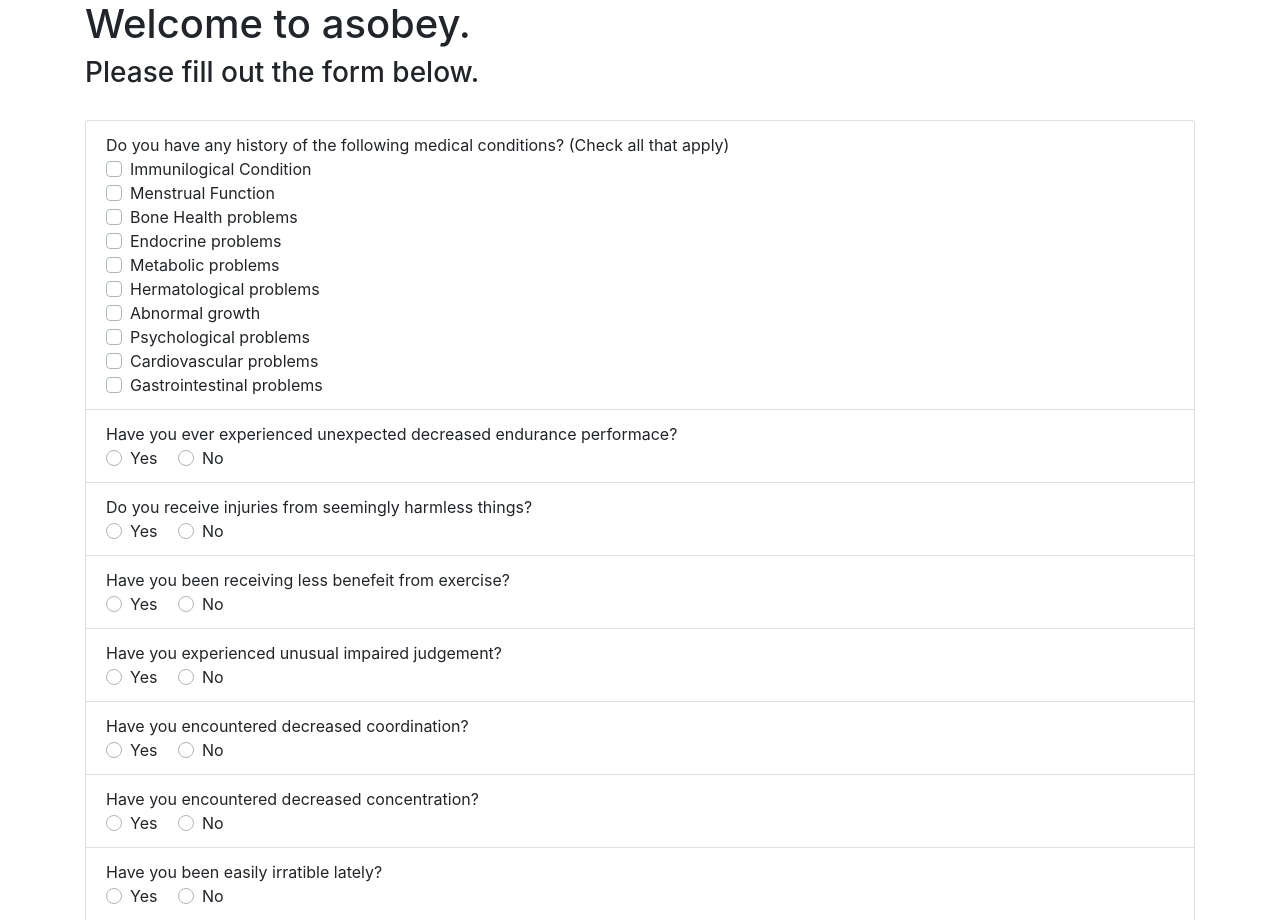
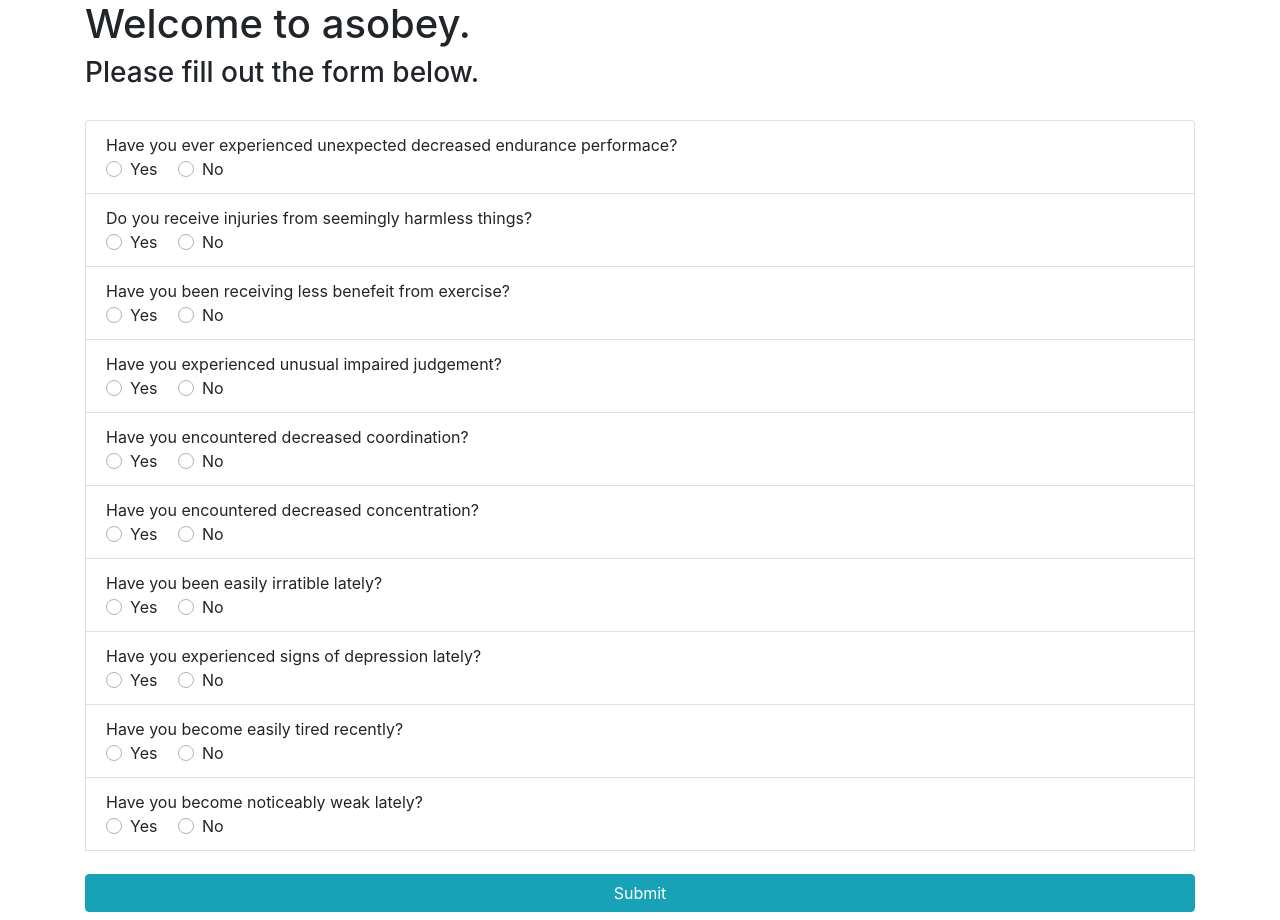
Before and after one commit to reticivis-net/pickhacks2019, a PHP site: page /portal/form.php in a window 1280 px wide. Shown: the top 920 px of the page. Run offline with PHP 8.4, Linux system fonts and the light colour scheme; the visitor is signed in with stand-in values (Sample User, id 1); data that the repository does not hold is empty; some libraries are stand-ins or nearby versions.

Commit message:
fixing things people screwed up

```diff
--- a/portal/form.php
+++ b/portal/form.php
@@ -1,42 +1,56 @@
 <!DOCTYPE html>
 <?php
-session_start();
-include '../dbconnect.php';
-$email = $_SESSION['email'];
-$result = $conn->query("SELECT userdata FROM users WHERE email = '$email'");
-$userdata = mysqli_fetch_assoc($result)['userdata'];
-if ($userdata === "") {
-    $userdata = '{"finished": "false"}';
+if (!isset($_SESSION)) {
+    session_start();
 }
-$userdata = json_decode($userdata, true);
-if ($userdata["finished"] === "true") {
-    header("Location: ../");
-} else {
-if (isset($_POST['10'])) {
-    $medicalQuestions = [];
-    $lm = 10;
-    for ($i = 0; $i < $lm; $i++) {
-        if(isset($_POST[$i])) {
-            $medicalQuestions[$i] = 1;
-        }
-        else $medicalQuestions[$i] = 0;
-    }
-
+if (isset($_POST['finished'])) {
+//echo 'sdf';
     $symptomQuestions = [];
     $ls = 10;
     for ($i = 0; $i < $ls; $i++) {
-        $symptomQuestions[$i] = $_POST[$i + $lm];
+        $symptomQuestions[$i] = $_POST[$i + 10];
     }
-    $userdata = [];
-    $userdata["finished"] = "true";
-    $userdata = json_encode(array_merge(array_merge($medicalQuestions, $symptomQuestions), $userdata));
-    $result = $conn->query("UPDATE users SET userdata = '$userdata' WHERE email='$email'");
-    if ($result === TRUE) { // if the DB insertion worked successfully
-        header("Location: /portal/index.php");
-    } else {
-        echo "error whoops";
+        $num1 = $symptomQuestions[0];
+        $num2 = $symptomQuestions[1];
+        $num3 = $symptomQuestions[2];
+        $num4 = $symptomQuestions[3];
+        $num5 = $symptomQuestions[4];
+        $num6 = $symptomQuestions[5];
+        $num7 = $symptomQuestions[6];
+        $num8 = $symptomQuestions[7];
+        $num9 = $symptomQuestions[8];
+        $num10 = $symptomQuestions[9];
+
+        $last_line = system('python C:/xampp/htdocs/pickhacks2019/NeuralNetwork.py "r" "10" "'.$num1.'" "'.$num2.'" "'.$num3.'" "'.$num4.'" "'.$num5.'" "'.$num6.'" "'.$num7.'" "'.$num8.'" "'.$num9.'" "'.$num10.'"', $retval);
+
+        $var1 = $last_line[1];
+        $var2 = $last_line[4];
+        $var3 = $last_line[7];
+        $var4 = $last_line[10];
+        $var5 = $last_line[13];
+
+        if ($var5 == 1) {
+            $_SESSION['prediction'] = 'absolute';
+        }
+        elseif ($var4 == 1) {
+            $_SESSION['prediction'] = 'high';
+        }
+        elseif ($var3 == 1) {
+            $_SESSION['prediction'] = 'medium';
+        }
+        elseif ($var2 == 1) {
+            $_SESSION['prediction'] = 'low';
+        }
+        elseif ($var1 == 1) {
+            $_SESSION['prediction'] = 'none';
+        }
+        else {
+            $_SESSION['prediction'] = 'error';
+        }
+
+        echo '<meta http-equiv="refresh" content="0; URL=/results">';
+
     }
-}
 include '../header.php';
 ?>
 <html lang="en">
@@ -59,7 +73,7 @@
 
 <body>
 
-<form method="POST" id="questionnaire" onsubmit="load()">
+<form method="POST" id="questionnaire">
     <!--
     <form method="POST" id="questionnaire" onsubmit="load()">
     <ul>
@@ -123,49 +137,7 @@
         <h1>Welcome to asobey.</h1>
         <h3>Please fill out the form below.</h3>
         <ul class="list-group">
-            <li class="list-group-item">Do you have any history of the following medical conditions? (Check all that apply)
-                <br>
-                <div class="custom-control custom-checkbox">
-                    <input type="checkbox" class="custom-control-input" id="input0" name="0" value="1">
-                    <label class="custom-control-label" for="input0">Immunilogical Condition</label>
-                </div>
-                <div class="custom-control custom-checkbox">
-                    <input type="checkbox" class="custom-control-input" id="input1" name="1" value="1">
-                    <label class="custom-control-label" for="input1">Menstrual Function</label>
-                </div>
-                <div class="custom-control custom-checkbox">
-                    <input type="checkbox" class="custom-control-input" id="input2" name="2" value="1">
-                    <label class="custom-control-label" for="input2">Bone Health problems</label>
-                </div>
-                <div class="custom-control custom-checkbox">
-                    <input type="checkbox" class="custom-control-input" id="input3" name="3" value="1">
-                    <label class="custom-control-label" for="input3">Endocrine problems</label>
-                </div>
-                <div class="custom-control custom-checkbox">
-                    <input type="checkbox" class="custom-control-input" id="input4" name="4" value="1">
-                    <label class="custom-control-label" for="input4">Metabolic problems</label>
-                </div>
-                <div class="custom-control custom-checkbox">
-                    <input type="checkbox" class="custom-control-input" id="input5" name="5" value="1">
-                    <label class="custom-control-label" for="input5">Hermatological problems</label>
-                </div>
-                <div class="custom-control custom-checkbox">
-                    <input type="checkbox" class="custom-control-input" id="input6" name="6" value="1">
-                    <label class="custom-control-label" for="input6">Abnormal growth</label>
-                </div>
-                <div class="custom-control custom-checkbox">
-                    <input type="checkbox" class="custom-control-input" id="input7" name="7" value="1">
-                    <label class="custom-control-label" for="input7">Psychological problems</label>
-                </div>
-                <div class="custom-control custom-checkbox">
-                    <input type="checkbox" class="custom-control-input" id="input8" name="8" value="1">
-                    <label class="custom-control-label" for="input8">Cardiovascular problems</label>
-                </div>
-                <div class="custom-control custom-checkbox">
-                    <input type="checkbox" class="custom-control-input" id="input9" name="9" value="1">
-                    <label class="custom-control-label" for="input9">Gastrointestinal problems</label>
-                </div>
-            </li>
+
             <li class="list-group-item">Have you ever experienced unexpected decreased endurance performace?
                 <br>
                 <div class="custom-control custom-radio custom-control-inline">
@@ -277,24 +249,14 @@
                 </div>
             </li>
             <br>
-            <button type="submit" form="questionnaire" value="Submit" class="btn btn-info" id="button">
+            <button name ='finished' type="submit" form="questionnaire" value="Submit" class="btn btn-info" id="button">
                 Submit
             </button>
-            <br>
         </ul>
 </form>
     </div>
 
-<script>
-    function load() {
-        let button = $("#button");
-        button.attr("disabled", "disabled");
-        button.html("Loading... <span class=\"sr-only\">Loading...</span><span class=\"spinner-border spinner-border-sm\" role=\"status\" aria-hidden=\"true\"></span>");
-        //$("#register").submit();
-    }
-</script>
 
 </body>
 
 </html>
-<?php } ?>
```
Also changed, not shown: 2 other files.
